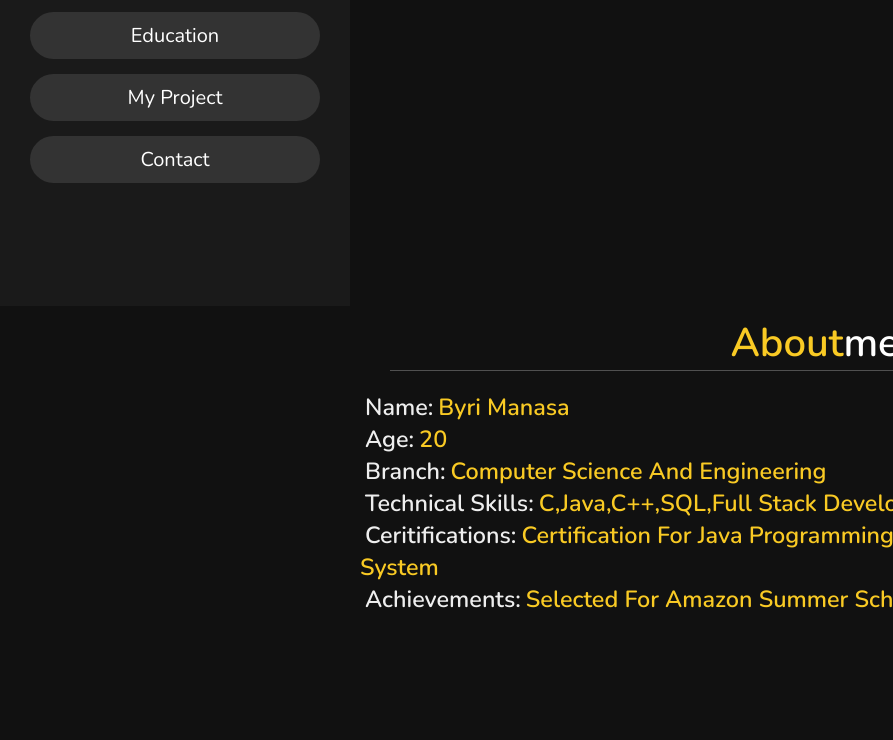
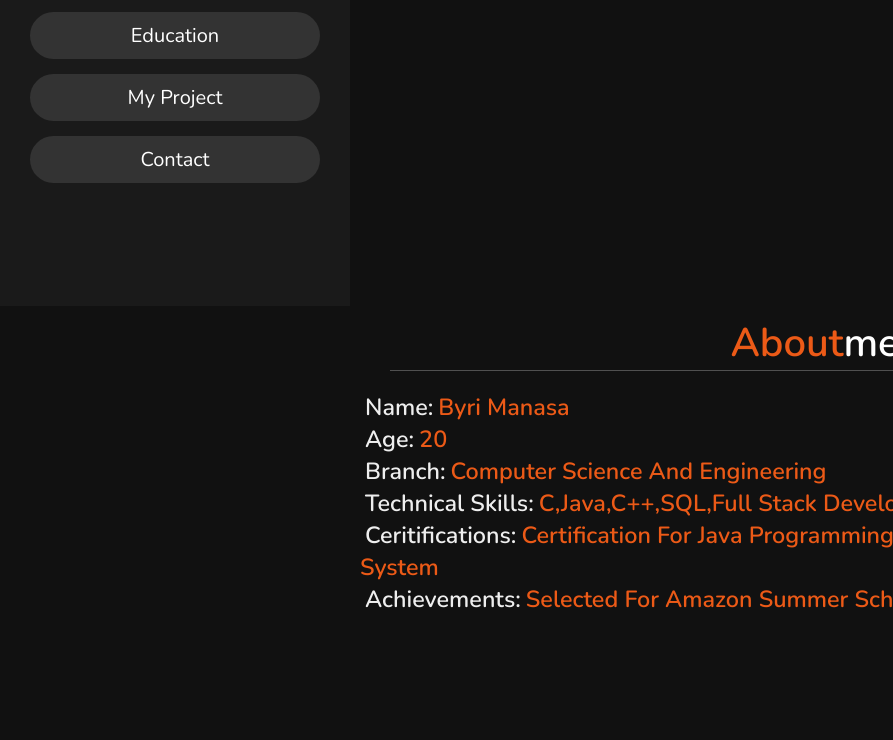
Before and after one commit to Manasa-Byri/portfolio, a plain HTML site: page index.html in a window 1280 px wide. Shown: the part 494-1234 px from the top of the page, without its empty margins (0-893 px from the left). Drawn offline with nearby package versions, Linux system fonts and the light colour scheme.

Commit message:
Update style.css

```diff
--- a/style.css
+++ b/style.css
@@ -1,7 +1,7 @@
 @import url('https://fonts.googleapis.com/css2?family=Nunito:wght@200;300;400;600&display=swap');
 
 :root{
-    --yellow:#f9ca24;
+    --yellow:#ec5a17;
 
 }
 
```
